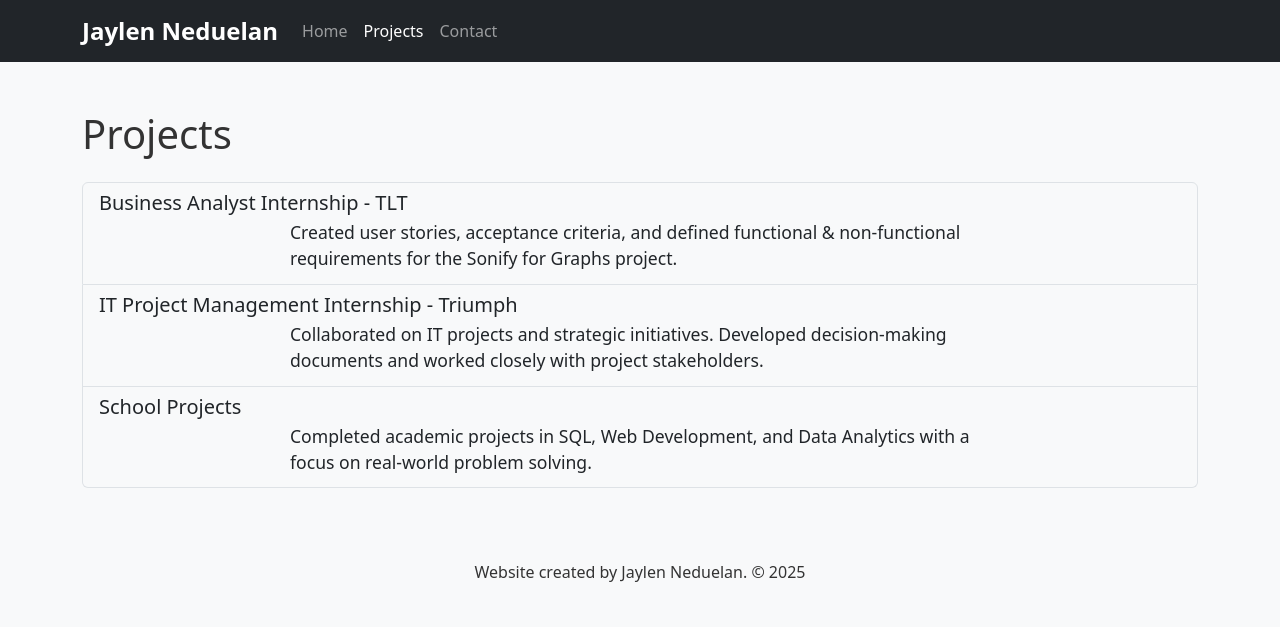
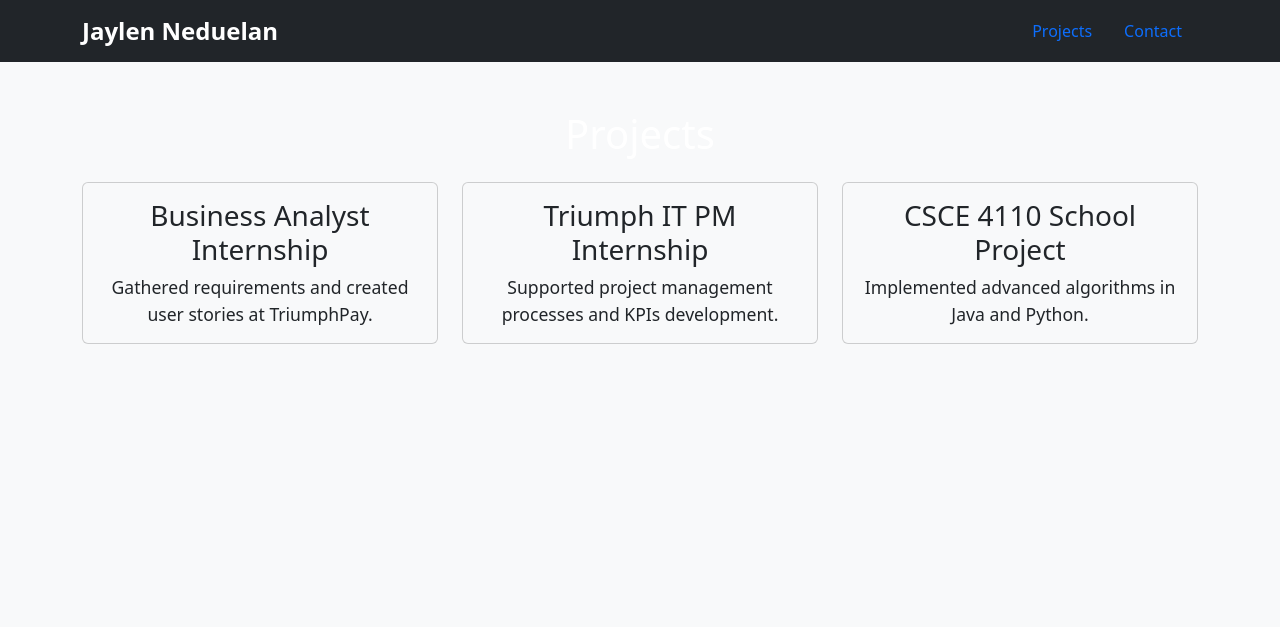
Before and after one commit to jneduelan/portfolio-website-CSCE3420, a plain HTML site: page projects.html in a window 1280 px wide. Drawn offline with nearby package versions, Linux system fonts and the light colour scheme.

Commit message:
Add files via upload

```diff
--- a/projects.html
+++ b/projects.html
@@ -1,3 +1,4 @@
+
 <!doctype html>
 <html lang="en">
 <head>
@@ -6,49 +7,48 @@
   <title>Projects - Jaylen Neduelan</title>
   <link href="https://cdn.jsdelivr.net/npm/bootstrap@5.3.2/dist/css/bootstrap.min.css" rel="stylesheet">
   <link rel="stylesheet" href="styles.css">
+  <link href="https://unpkg.com/aos@2.3.1/dist/aos.css" rel="stylesheet">
 </head>
-  <body>
-    <nav class="navbar navbar-expand-lg navbar-dark bg-dark">
+<body class="gradient-bg">
+  <nav class="navbar navbar-dark bg-dark">
     <div class="container">
       <a class="navbar-brand" href="index.html">Jaylen Neduelan</a>
-        <div class="collapse navbar-collapse">
-          <ul class="navbar-nav me-auto mb-2 mb-lg-0">
-            <li class="nav-item">
-              <a class="nav-link" href="index.html">Home</a>
-            </li>
-            <li class="nav-item">
-              <a class="nav-link active" aria-current="page" href="projects.html">Projects</a>
-            </li>
-            <li class="nav-item">
-              <a class="nav-link" href="contact.html">Contact</a>
-            </li>
+      <ul class="nav">
+        <li class="nav-item"><a class="nav-link" href="projects.html">Projects</a></li>
+        <li class="nav-item"><a class="nav-link" href="contact.html">Contact</a></li>
       </ul>
     </div>
-      </div>
   </nav>
-
-    <div class="container my-5">
-      <h1 class="mb-4">Projects</h1>
-      <div class="list-group">
-        <a href="#" class="list-group-item list-group-item-action">
-          <h5 class="mb-1">Business Analyst Internship - TLT</h5>
-          <p class="mb-1">Created user stories, acceptance criteria, and defined functional & non-functional requirements for the Sonify for Graphs project.</p>
-        </a>
-        <a href="#" class="list-group-item list-group-item-action">
-          <h5 class="mb-1">IT Project Management Internship - Triumph</h5>
-          <p class="mb-1">Collaborated on IT projects and strategic initiatives. Developed decision-making documents and worked closely with project stakeholders.</p>
-        </a>
-        <a href="#" class="list-group-item list-group-item-action">
-          <h5 class="mb-1">School Projects</h5>
-          <p class="mb-1">Completed academic projects in SQL, Web Development, and Data Analytics with a focus on real-world problem solving.</p>
-        </a>
+  <section class="container my-5 text-center text-white">
+    <h1 data-aos="fade-down">Projects</h1>
+    <div class="row mt-4">
+      <div class="col-md-4" data-aos="fade-up">
+        <div class="card project-card">
+          <div class="card-body">
+            <h3>Business Analyst Internship</h3>
+            <p>Gathered requirements and created user stories at TriumphPay.</p>
           </div>
         </div>
-
-    <footer class="text-center py-4">
-      <p>Website created by Jaylen Neduelan. &copy; 2025</p>
-    </footer>
-
-    <script src="https://cdn.jsdelivr.net/npm/bootstrap@5.3.2/dist/js/bootstrap.bundle.min.js"></script>
+      </div>
+      <div class="col-md-4" data-aos="fade-up" data-aos-delay="100">
+        <div class="card project-card">
+          <div class="card-body">
+            <h3>Triumph IT PM Internship</h3>
+            <p>Supported project management processes and KPIs development.</p>
+          </div>
+        </div>
+      </div>
+      <div class="col-md-4" data-aos="fade-up" data-aos-delay="200">
+        <div class="card project-card">
+          <div class="card-body">
+            <h3>CSCE 4110 School Project</h3>
+            <p>Implemented advanced algorithms in Java and Python.</p>
+          </div>
+        </div>
+      </div>
+    </div>
+  </section>
+  <script src="https://unpkg.com/aos@2.3.1/dist/aos.js"></script>
+  <script>AOS.init();</script>
 </body>
 </html>
```
Also changed, not shown: contact.html (+18 -30 lines). Lines whose indentation alone changed are shown as unchanged.
